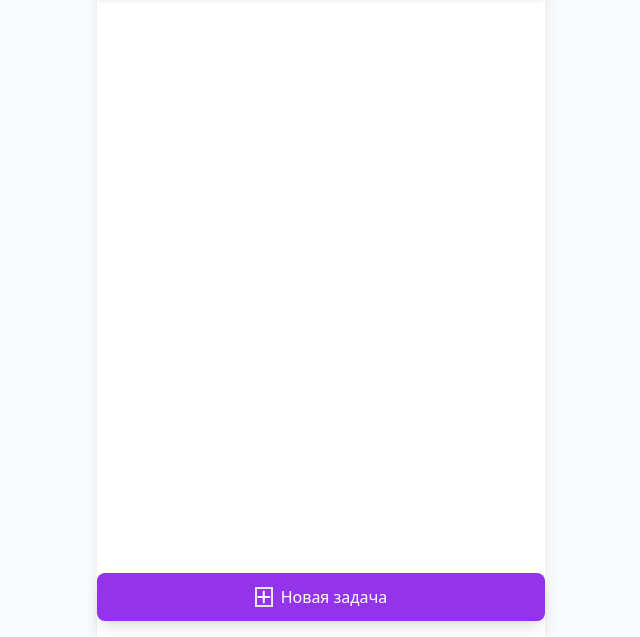
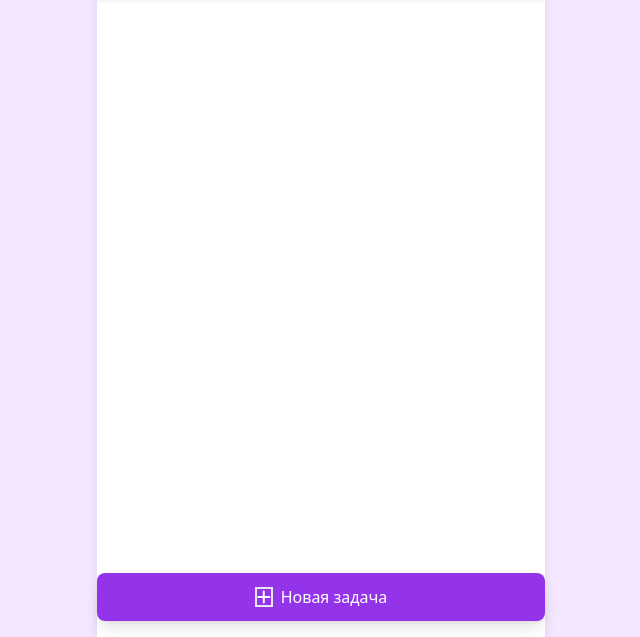
Before and after one commit to TanyaOvs/TODO-List, a plain HTML site: page index.html in a window 1280 px wide. Shown: the part 163-800 px from the top of the page, without its empty margins (319-959 px from the left). Drawn offline with nearby package versions, Linux system fonts and the light colour scheme.

Commit message:
Update index.html

```diff
--- a/index.html
+++ b/index.html
@@ -8,7 +8,7 @@
     <link rel="stylesheet" href="https://cdnjs.cloudflare.com/ajax/libs/font-awesome/6.4.0/css/all.min.css">
     <link rel="stylesheet" href = "style.css">
 </head>
-<body class="bg-gray-50 font-sans">
+<body class="bg-purple-100 font-sans">
     <div class="max-w-md mx-auto min-h-screen flex flex-col bg-white shadow-lg relative">
         <!-- Шапка приложения -->
         <header class="bg-purple-600 text-white p-4 shadow-md">
```
